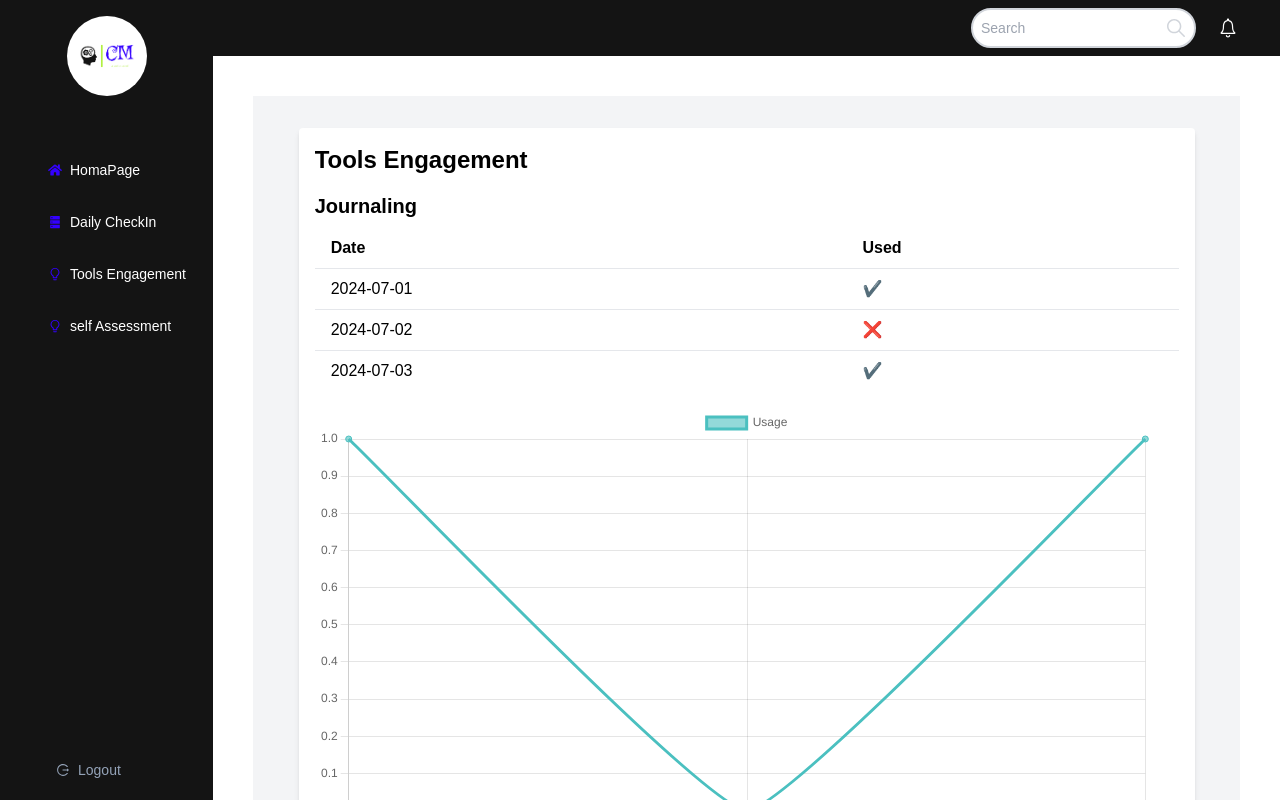
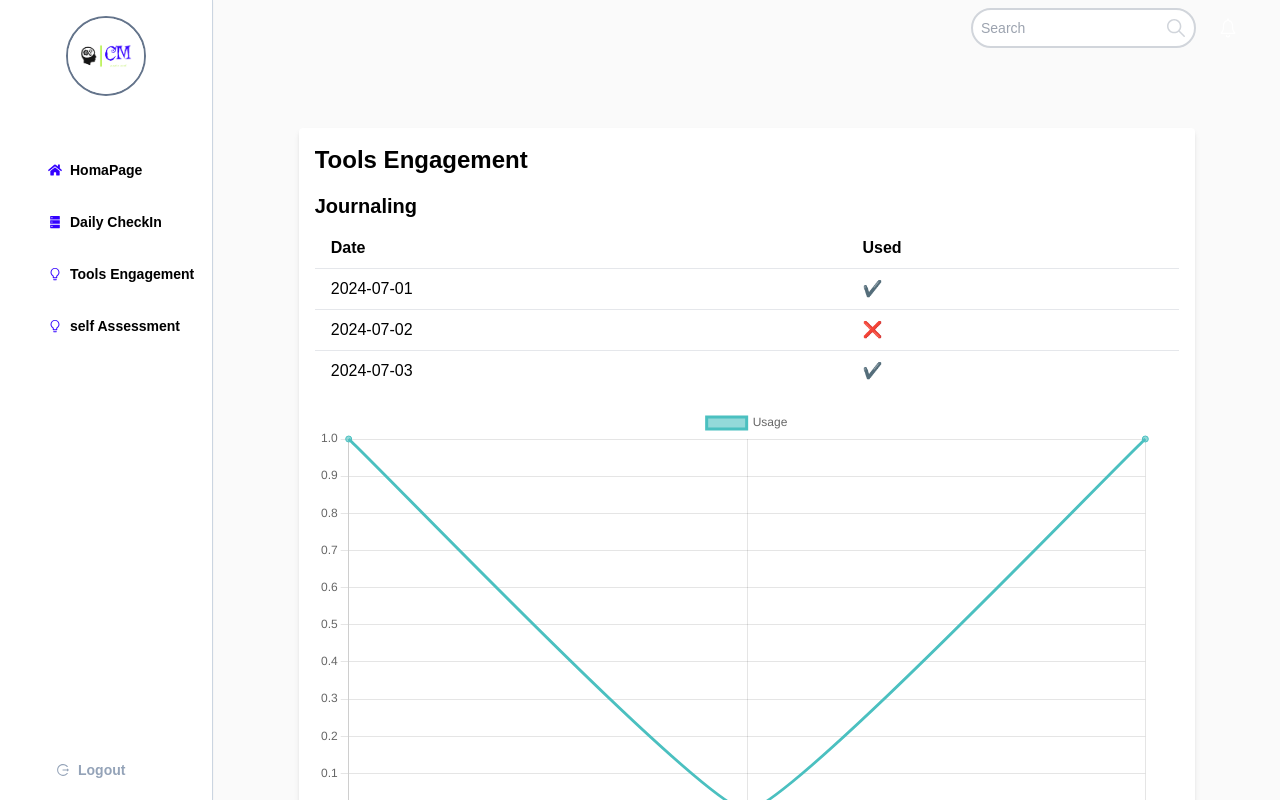
Before and after one commit to francoismavunila/stress_management_web, a Next.js app: page /dashboard/toolsEngagement in a window 1280 px wide. Built offline with nearby package versions, Linux system fonts and the light colour scheme.

Commit message:
changed theme colors

```diff
--- a/src/app/dashboard/checkin/components/DailyCheckIn.js
+++ b/src/app/dashboard/checkin/components/DailyCheckIn.js
@@ -26,7 +26,7 @@ const DailyCheckIn = () => {
   const CurrentComponent = steps[currentStep];
 
   return (
-    <div className="min-h-screen bg-gray-100 p-4">
+    <div className="min-h-screen p-4">
       <CurrentComponent onComplete={handleCompleteStep} />
     </div>
   );
--- a/src/app/dashboard/components/Sidebar.js
+++ b/src/app/dashboard/components/Sidebar.js
@@ -26,13 +26,13 @@ export default function Sidebar({onClose}) {
       };
 
     return (
-        <div className="h-screen w-3/5 z-50 bg-secondarybg text-white flex flex-col md:justify-between text-sm fixed md:w-64 md:static ">
+        <div className="h-screen w-3/5 z-50 bg-secondarybg text-black font-bold flex flex-col md:justify-between shadow-sm border-r border-slate-300 text-sm fixed md:w-64 md:static ">
             <button onClick={onClose} className="self-end p-4 md:hidden">
                 <AiOutlineClose className="text-2xl" />
             </button>
             <div className="p-4 ">
                 <div className="flex flex-col items-center pb-10">
-                    <img className="w-20 rounded-full mb-4" src="/images/png/logo-color.png" alt="Profile" />
+                    <img className="w-20 rounded-full border-2 border-slate-500 mb-4" src="/images/png/logo-color.png" alt="Profile" />
                     <h2 className="text-sm font-semibold">{username}</h2>
                 </div>
                 <ul className='flex flex-col pl-8'>
--- a/src/app/dashboard/layout.js
+++ b/src/app/dashboard/layout.js
@@ -11,7 +11,7 @@ export default function Layout({ children }) {
         <div className="flex" >
             {isSidebarOpen && <Sidebar onClose={() => setIsSidebarOpen(false)} />}
             <div className="flex flex-col w-full">
-                <nav className="z-40 text-black px-5 py-2 fixed bg-secondarybg w-full flex justify-between md:px-10 md:pl-64 md:left-0 " >
+                <nav className="z-40 text-black px-5 py-2 fixed bg-mainbg w-full flex justify-between md:px-10 md:pl-64 md:left-0 " >
                     <button onClick={() => setIsSidebarOpen(!isSidebarOpen)} className="md:hidden">
                         <IoIosMenu className="text-3xl text-gray-600" />
                     </button>
--- a/src/app/dashboard/selfEvaluation/page.js
+++ b/src/app/dashboard/selfEvaluation/page.js
@@ -56,7 +56,7 @@ const Page = () => {
   };
 
   return (
-    <div className="min-h-screen bg-gray-100 p-4">
+    <div className="min-h-screen p-4">
       {!showResults ? (
         <SelfAssessmentTest onSubmit={handleSubmitTest} />
       ) : (
--- a/src/app/dashboard/toolsEngagement/componets/toolsEngagements.js
+++ b/src/app/dashboard/toolsEngagement/componets/toolsEngagements.js
@@ -73,7 +73,7 @@ const ToolsEngagement = () => {
   };
 
   return (
-    <div className="min-h-screen bg-gray-100 p-4">
+    <div className="min-h-screen p-4">
       <div className="max-w-4xl mx-auto p-4 bg-white shadow-md rounded">
         <h2 className="text-2xl font-bold mb-4">Tools Engagement</h2>
         <div>
--- a/src/app/dashboard/toolsEngagement/page.js
+++ b/src/app/dashboard/toolsEngagement/page.js
@@ -3,7 +3,7 @@ import ToolsEngagement from './componets/toolsEngagements';
 
 const App = () => {
   return (
-    <div className="min-h-screen bg-gray-100 p-4">
+    <div className="min-h-screen p-4">
       <ToolsEngagement />
     </div>
   );
--- a/tailwind.config.js
+++ b/tailwind.config.js
@@ -15,8 +15,8 @@ module.exports = {
       colors: {
         primary: '#3300FF',
         secondary: '#547C90',
-        mainbg:'#FFFFFF',
-        secondarybg: "#141414",
+        mainbg:'#fafafa',
+        secondarybg: "#FFFFFF",
         headercolor:'#121212'
       },
     },
```
